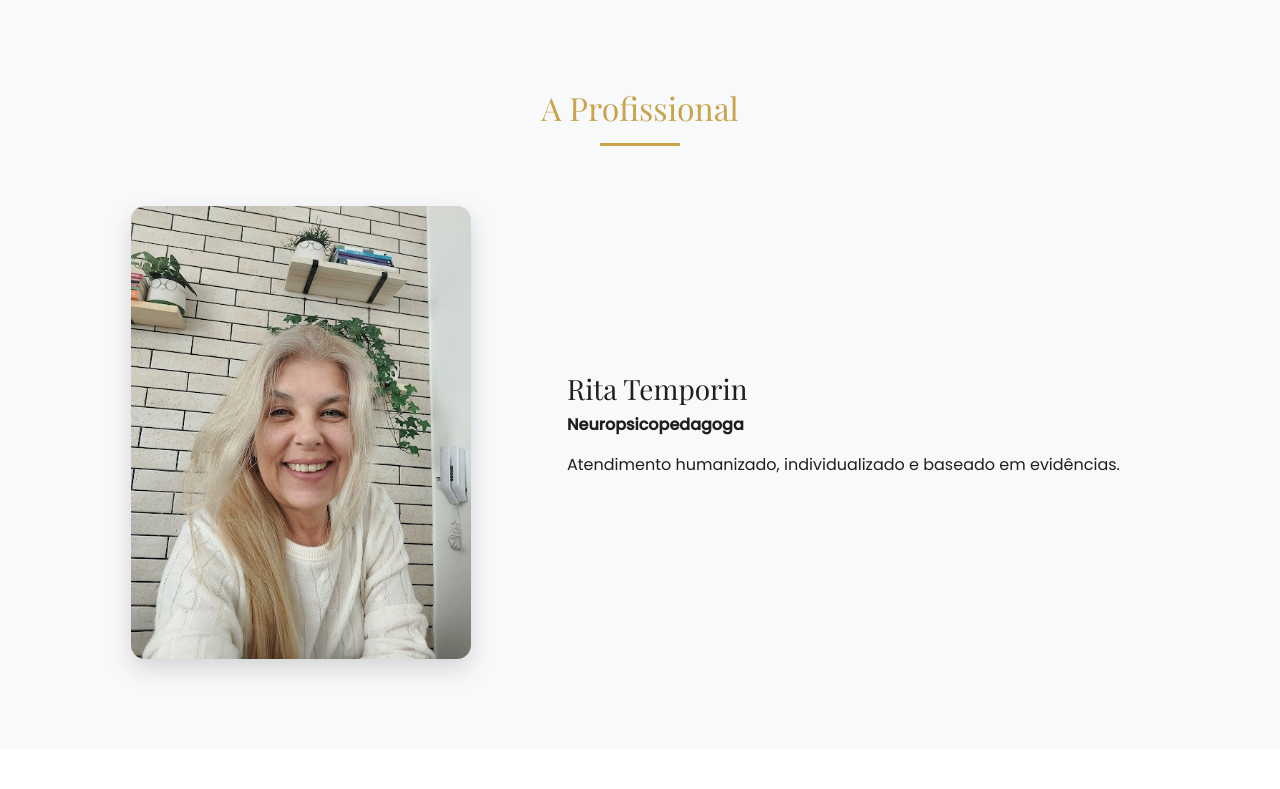
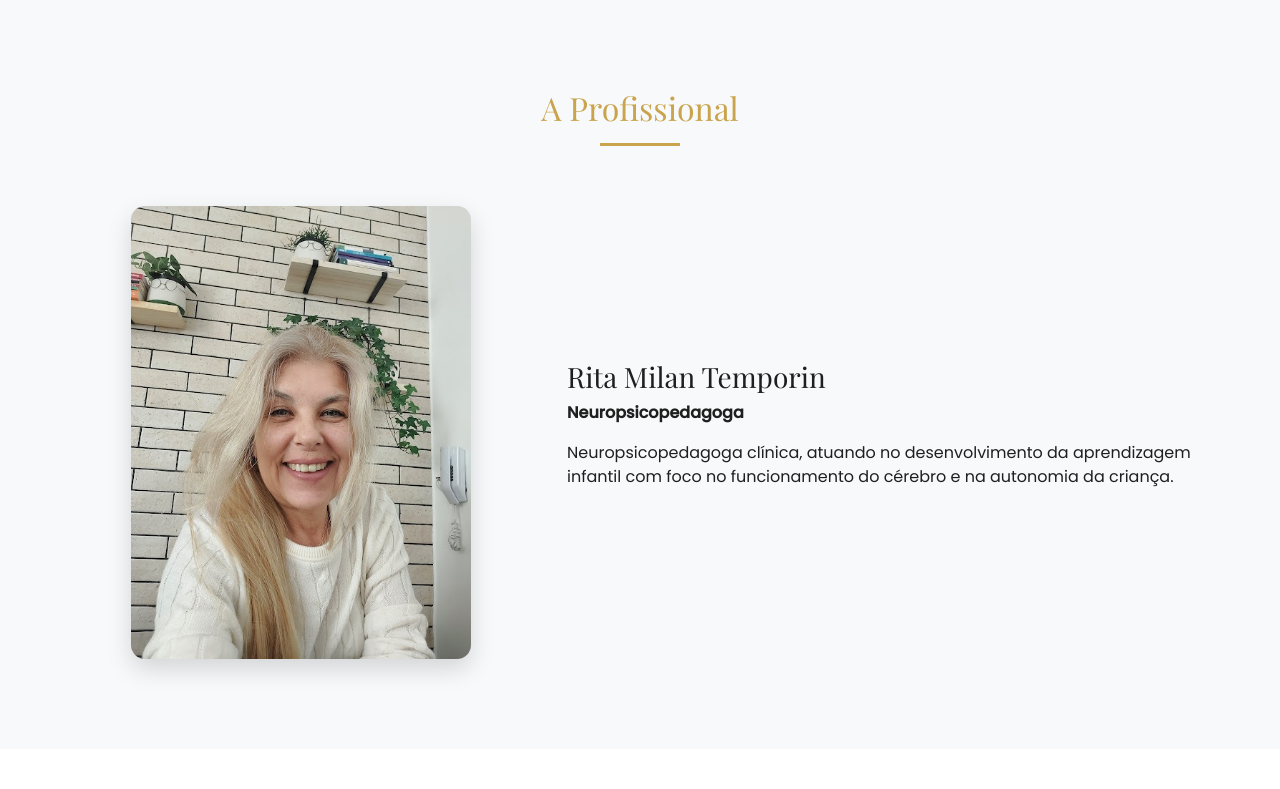
Before and after one commit to dudumilan/espacointernamente, a Django app: page / in a window 1280 px wide. Shown: the part 1497-2286 px from the top of the page. Run offline with Django 5.2, Linux system fonts and the light colour scheme.

Commit message:
Revise title and hero section for clarity
Updated the title and content to reflect a focus on child development and neuropsychopedagogy services.

```diff
--- a/core/templates/core/index.html
+++ b/core/templates/core/index.html
@@ -3,7 +3,7 @@
 <html lang="pt-br">
 <head>
 <meta charset="UTF-8">
-<title>Rita Temporin | Neuropsicopedagogia</title>
+<title>Desenvolvimento Infantil em Sorocaba | Rita Milan </title>
 <meta name="viewport" content="width=device-width, initial-scale=1.0">
 
 <link href="https://cdn.jsdelivr.net/npm/bootstrap@5.3.2/dist/css/bootstrap.min.css" rel="stylesheet">
@@ -38,10 +38,10 @@
 
 <section id="inicio" class="hero">
 <div class="container">
-    <h1>Onde floresce um novo ser</h1>
+    <h1>Seu filho tem dificuldade para aprender?</h1>
     <p class="mt-4">
-        Atendimento em neuropsicopedagogia com acolhimento, ética e compromisso
-        com o desenvolvimento humano.
+        Atendimento neuropsicopedagógico em Sorocaba focado no desenvolvimento da aprendizagem infantil.
+Não é reforço escolar — é intervenção no funcionamento do cérebro.
     </p>
 </div>
 </section>
@@ -113,9 +113,9 @@
             <img src="{% static 'imagens/profissional.png' %}" class="profissional-img" alt="Foto profissional">
         </div>
         <div class="col-md-7">
-            <h3>Rita Temporin</h3>
+            <h3>Rita Milan Temporin</h3>
             <p><strong>Neuropsicopedagoga</strong></p>
-            <p>Atendimento humanizado, individualizado e baseado em evidências.</p>
+            <p>Neuropsicopedagoga clínica, atuando no desenvolvimento da aprendizagem infantil com foco no funcionamento do cérebro e na autonomia da criança.</p>
         </div>
     </div>
 </div>
```
